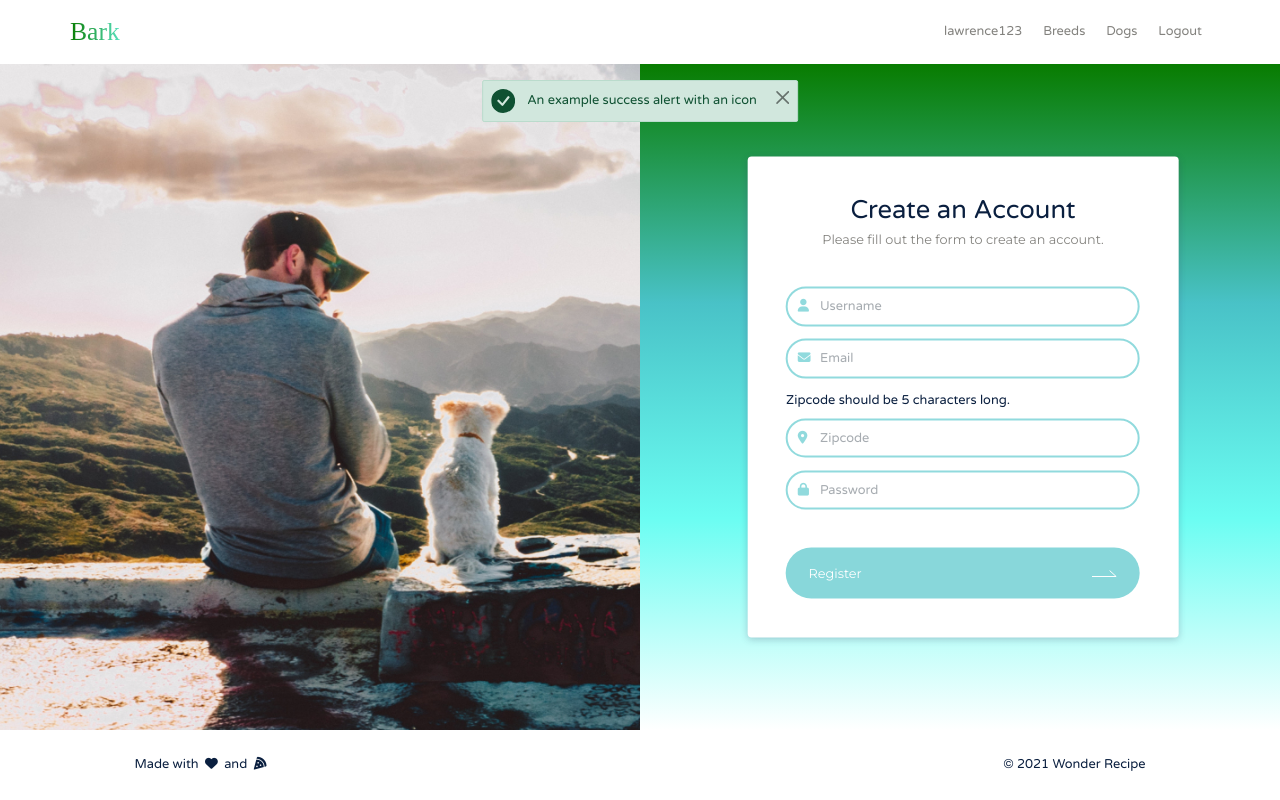
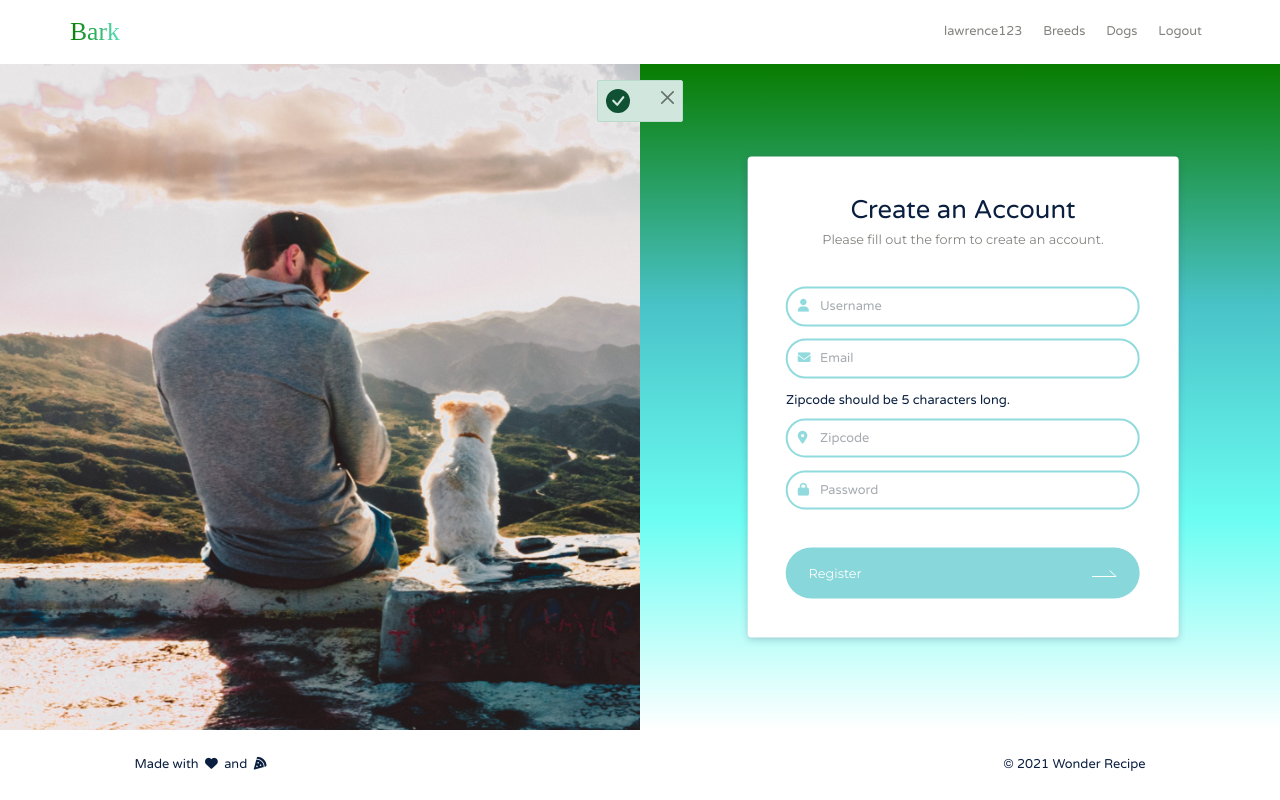
Before and after one commit to lawrencedovin/capstone-2-bark, a React (Create React App) app in the folder bark/: page /register in a window 1280 px wide. Built offline with nearby package versions, Linux system fonts and the light colour scheme; a web font is replaced by a local one.

Commit message:
Updated register to show username when created

```diff
--- a/bark/src/main-pages/Register/Register.js
+++ b/bark/src/main-pages/Register/Register.js
@@ -12,6 +12,8 @@ function Register() {
   };
 
   const [formData, setFormData] = useState(FORM_INPUT_INITIAL_STATE);
+  const [showAlert, setShowAlert] = useState(true);
+  const [alertContent, setAlertContent] = useState('');
 
   let [disabledButton, setDisableButton] = useState(true);
   let [errorStylesDisplay, setErrorStylesDisplay] = useState(false);
@@ -59,14 +61,19 @@ function Register() {
     const { username, email, zipcode, password } = formData;
     postData('/users', { username, email, zipcode, password })
     .then(data => {
-      console.log(data.json)
-      alert(JSON.stringify(data)); // JSON data parsed by `data.json()` call
+      // console.log(data.json)
+      setShowAlert(true);
+      setAlertContent(`${data.user.username} successfully created account!`);
+      alert(data.user.username); // JSON data parsed by `data.json()` call
     });
     setFormData(FORM_INPUT_INITIAL_STATE);
   }
 
   return(
     <div data-testid="Register">
+        {showAlert
+        ?
+        <>
           <svg xmlnsXlink="http://www.w3.org/2000/svg" style={{display: 'none'}}>
             <symbol id="check-circle-fill" fill="currentColor" viewBox="0 0 16 16">
               <path d="M16 8A8 8 0 1 1 0 8a8 8 0 0 1 16 0zm-3.97-3.03a.75.75 0 0 0-1.08.022L7.477 9.417 5.384 7.323a.75.75 0 0 0-1.06 1.06L6.97 11.03a.75.75 0 0 0 1.079-.02l3.992-4.99a.75.75 0 0 0-.01-1.05z"/>
@@ -80,9 +87,13 @@ function Register() {
           </svg>
           <div class="alert alert-success d-flex align-items-center alert-dismissible fade show" role="alert">
             <svg class="bi flex-shrink-0 me-4" width="24" height="24" role="img" aria-label="Success:"><use xlinkHref="#check-circle-fill"/></svg>
-          <p className="alert__content">An example success alert with an icon</p>
+            <p className="alert__content">{alertContent}</p>
             <button type="button" class="btn-close" data-bs-dismiss="alert" aria-label="Close"></button>
           </div>
+        </>
+        :
+        <></>
+        }
         <div className="row">
             <div className="col">
               <img src={process.env.PUBLIC_URL + 'images/forms/register-form-photo.jpg'} alt="register dog" className="forms__image" />
```
Lines whose indentation alone changed are shown as unchanged.
